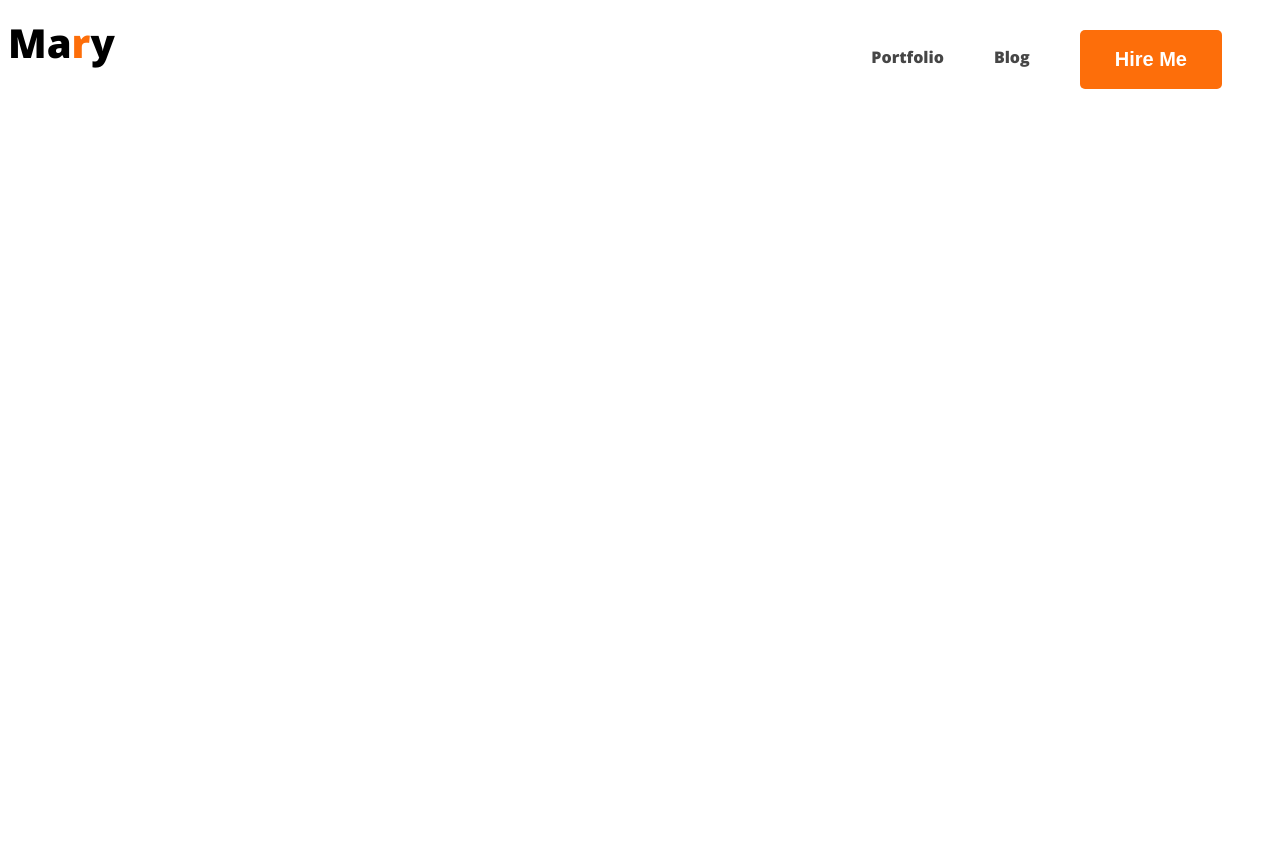
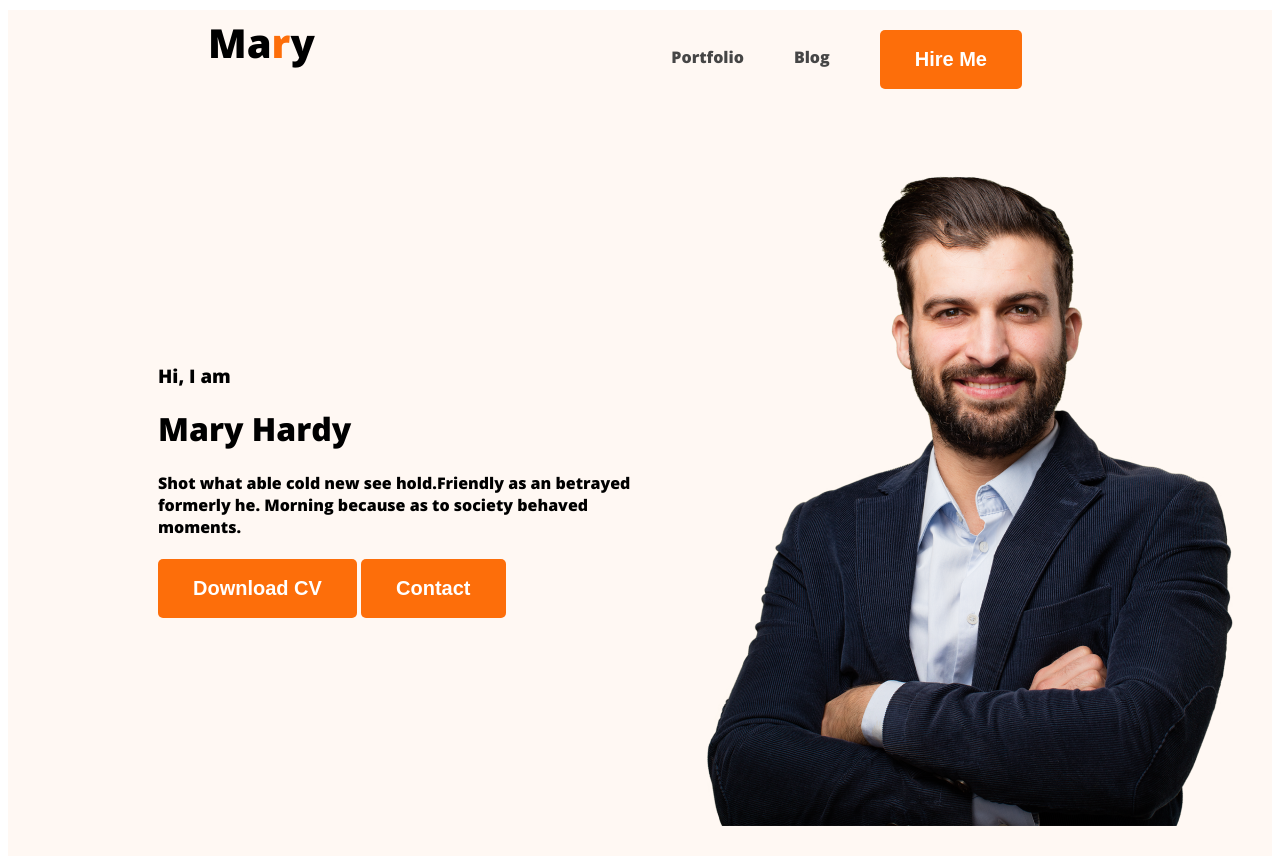
Before and after one commit to tanzidhasanmunna/web-developer-portfolio, a plain HTML site: page index.html in a window 1280 px wide. Before the commit the page ends 800 px from the top, so only its background shows below. Drawn offline with nearby package versions, Linux system fonts and the light colour scheme.

Commit message:
banner-added

```diff
--- a/Style/style.css
+++ b/Style/style.css
@@ -1,50 +1,62 @@
-*{
+* {
   margin-top: 5px;
   padding: 0;
 }
 /* Common shared Style */
-.text-primary{
-    color: #FD6E0A;
+.text-primary {
+  color: #fd6e0a;
 }
-body{
+body {
   font-family: "Open Sans", sans-serif;
   font-optical-sizing: auto;
   font-weight: 800;
   font-style: normal;
-  font-variation-settings:
-    "wdth" 100;
+  font-variation-settings: "wdth" 100;
 }
-nav{
+nav {
   display: flex;
   justify-content: space-between;
   align-items: center;
+  margin: 0 200px;
 }
-.website-tittle{
+.website-tittle {
   color: black;
   font-size: 2.5rem;
   font-weight: 800;
 }
-nav > ul{
+nav > ul {
   display: flex;
   align-items: center;
 }
-nav li{
+nav li {
   list-style: none;
   margin-right: 50px;
 }
-.btn-primary{
+.btn-primary {
   text-align: center;
   border-radius: 5px;
   font-size: 20px;
   font-weight: 700;
   color: white;
   padding: 18px 35px;
-    background: #FD6E0A;
+  background: #fd6e0a;
   border: 0;
-
-
 }
-nav a{
+nav a {
   text-decoration: none;
   color: #464646;
 }
+/* Header style */
+.header {
+  background: #fff8f3;
+}
+.banner {
+  padding: 30px 30px 30px 150px;
+  display: flex;
+  align-items: center;
+}
+.profile-pic {
+  width: 584px;
+  height: 676px;
+  flex-shrink: 0;
+}
--- a/index.html
+++ b/index.html
@@ -13,7 +13,7 @@
     <link rel="stylesheet" href="Style/style.css" />
   </head>
   <body>
-    <header>
+    <header class="header">
       <nav>
         <h3 class="website-tittle">Ma<span class="text-primary">r</span>y</h3>
         <ul>
@@ -22,6 +22,19 @@
           <li><button class="btn-primary">Hire Me</button></li>
         </ul>
       </nav>
+      <div class="banner">
+        <div class="banner-content">
+          <h3 class="banner-greeting">Hi, I am</h3>
+          <h1 class="banner-tille">Mary Hardy</h1>
+          <p>
+            Shot what able cold new see hold.Friendly as an betrayed formerly
+            he. Morning because as to society behaved moments.
+          </p>
+          <button class="btn-primary">Download CV</button>
+          <button class="btn-primary">Contact</button>
+        </div>
+        <img class="profile-pic" src="Images/hardy.png" alt="">
+      </div>
     </header>
     <main></main>
     <footer></footer>
```
Also changed, not shown: Images/developer.png (added), Images/hardy.png (added), Images/header_bg.png (added), Images/icons/facebook.png (added), Images/icons/insta.png (added), Images/icons/js.png (added), Images/icons/mongo.png (added), Images/icons/nodejs.png (added), Images/icons/react.png (added), Images/icons/twitter.png (added). Lines whose indentation alone changed are shown as unchanged.
